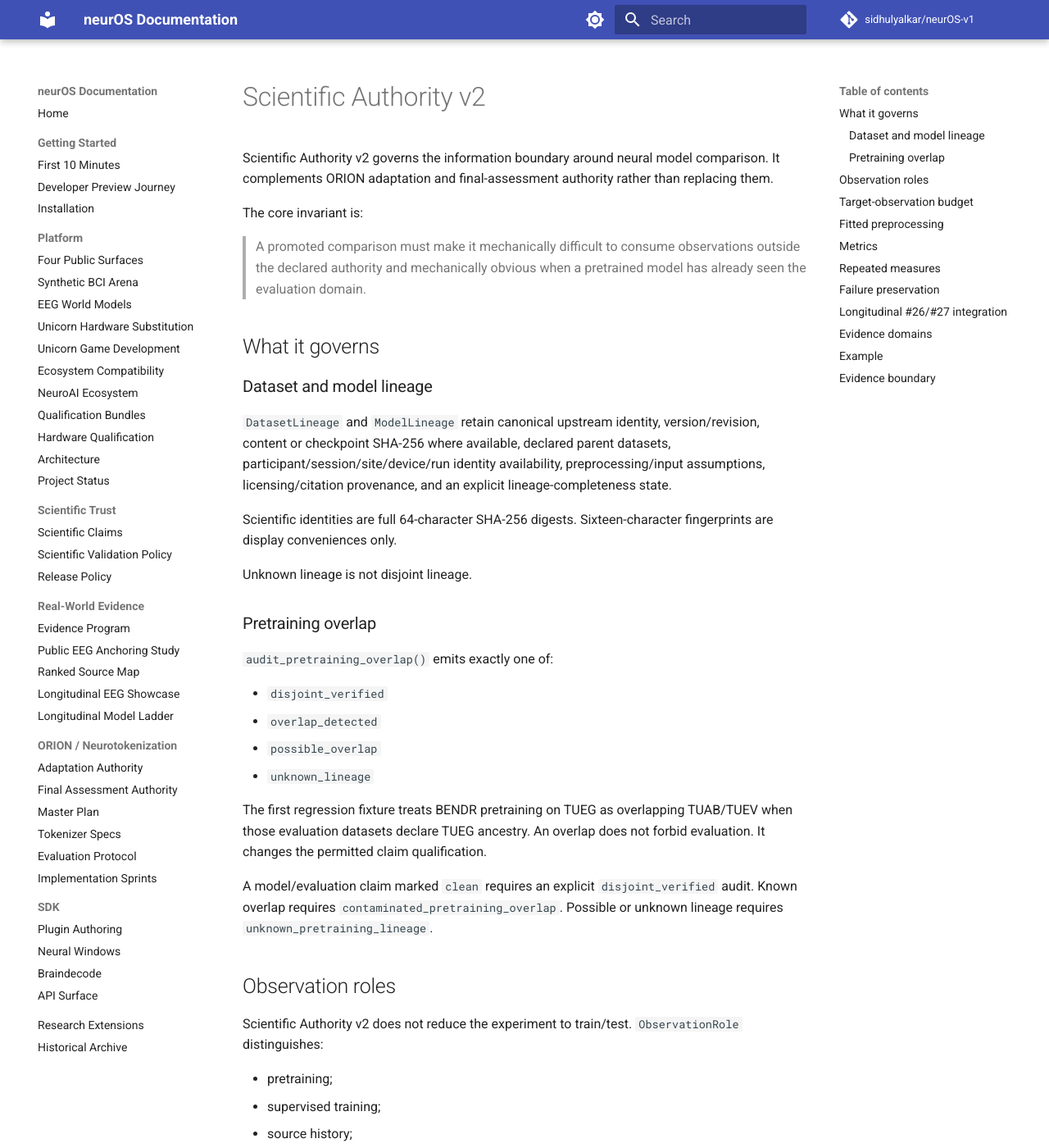
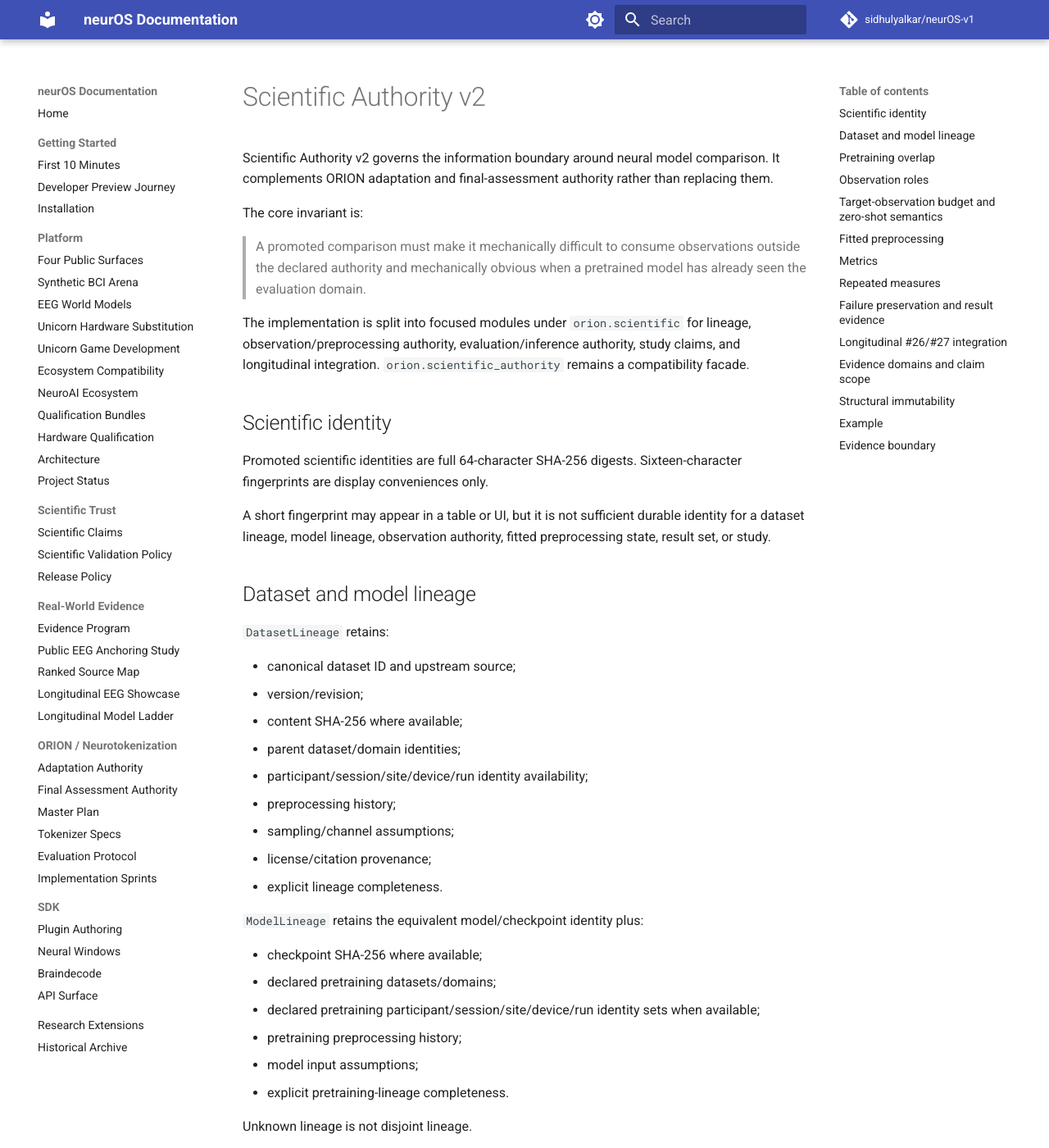
Before and after one commit to sidhulyalkar/neurOS-v1, an MkDocs documentation site: the page built from docs/SCIENTIFIC_AUTHORITY_V2.md, in a window 1280 px wide and 1400 px high. Shown: the whole window at 82% size. Built offline with MkDocs 1.6.1 and Material for MkDocs 9.7.7, drawn with Linux system fonts in a browser that asks for light colours; comment, search, counter and statistics services are not loaded; some of the changed text lies outside the part shown.

Commit message:
docs(orion): document full scientific authority semantics

````diff
--- a/docs/SCIENTIFIC_AUTHORITY_V2.md
+++ b/docs/SCIENTIFIC_AUTHORITY_V2.md
@@ -6,17 +6,40 @@ The core invariant is:
 
 > A promoted comparison must make it mechanically difficult to consume observations outside the declared authority and mechanically obvious when a pretrained model has already seen the evaluation domain.
 
-## What it governs
+The implementation is split into focused modules under `orion.scientific` for lineage, observation/preprocessing authority, evaluation/inference authority, study claims, and longitudinal integration. `orion.scientific_authority` remains a compatibility facade.
 
-### Dataset and model lineage
+## Scientific identity
 
-`DatasetLineage` and `ModelLineage` retain canonical upstream identity, version/revision, content or checkpoint SHA-256 where available, declared parent datasets, participant/session/site/device/run identity availability, preprocessing/input assumptions, licensing/citation provenance, and an explicit lineage-completeness state.
+Promoted scientific identities are full 64-character SHA-256 digests. Sixteen-character fingerprints are display conveniences only.
 
-Scientific identities are full 64-character SHA-256 digests. Sixteen-character fingerprints are display conveniences only.
+A short fingerprint may appear in a table or UI, but it is not sufficient durable identity for a dataset lineage, model lineage, observation authority, fitted preprocessing state, result set, or study.
+
+## Dataset and model lineage
+
+`DatasetLineage` retains:
+
+- canonical dataset ID and upstream source;
+- version/revision;
+- content SHA-256 where available;
+- parent dataset/domain identities;
+- participant/session/site/device/run identity availability;
+- preprocessing history;
+- sampling/channel assumptions;
+- license/citation provenance;
+- explicit lineage completeness.
+
+`ModelLineage` retains the equivalent model/checkpoint identity plus:
+
+- checkpoint SHA-256 where available;
+- declared pretraining datasets/domains;
+- declared pretraining participant/session/site/device/run identity sets when available;
+- pretraining preprocessing history;
+- model input assumptions;
+- explicit pretraining-lineage completeness.
 
 Unknown lineage is not disjoint lineage.
 
-### Pretraining overlap
+## Pretraining overlap
 
 `audit_pretraining_overlap()` emits exactly one of:
 
@@ -25,9 +48,15 @@ Unknown lineage is not disjoint lineage.
 - `possible_overlap`
 - `unknown_lineage`
 
-The first regression fixture treats BENDR pretraining on TUEG as overlapping TUAB/TUEV when those evaluation datasets declare TUEG ancestry. An overlap does not forbid evaluation. It changes the permitted claim qualification.
+The audit walks transitive dataset ancestry. A checkpoint pretrained on TUEG therefore overlaps an evaluation dataset whose parent or grandparent domain is TUEG.
 
-A model/evaluation claim marked `clean` requires an explicit `disjoint_verified` audit. Known overlap requires `contaminated_pretraining_overlap`. Possible or unknown lineage requires `unknown_pretraining_lineage`.
+If a declared parent dataset cannot be resolved, a complete-looking leaf dataset does not receive `disjoint_verified`; the result is `possible_overlap`.
+
+The audit also checks declared entity identities. If pretraining and evaluation expose an overlapping participant/session/site/device/run identity at the same level, the overlap is machine-visible even when the top-level dataset names differ.
+
+The regression suite treats BENDR pretraining on TUEG as overlapping TUAB/TUEV when those evaluation datasets declare TUEG ancestry. An overlap does not forbid evaluation. It changes the permitted claim qualification.
+
+A model/evaluation claim marked `clean` requires an explicit `disjoint_verified` audit whose full model/dataset lineage SHA-256 values still match the study. A stale or forged audit is rejected. Known overlap requires `contaminated_pretraining_overlap`. Possible or unknown lineage requires `unknown_pretraining_lineage`.
 
 ## Observation roles
 
@@ -56,19 +85,24 @@ The default role policy is intentionally strict:
 | mechanistic discovery | mechanistic-discovery authority only |
 | final assessment | final-assessment authority only |
 
-In particular, final-assessment observations cannot be silently consumed by normalization, source weighting, adaptation, early stopping, model selection, or mechanistic discovery.
+Final-assessment observations therefore cannot be silently consumed by normalization, source weighting, adaptation, early stopping, model selection, or mechanistic discovery.
 
-## Target-observation budget
+The top-level `ScientificStudyAuthority` also verifies that every observation references a dataset lineage actually declared by the study, and that every data-fitted preprocessing transform consumes only observation authorities in the declared study universe.
+
+## Target-observation budget and zero-shot semantics
 
 `TargetObservationBudget` reports labeled and unlabeled information independently:
 
 ```text
 labeled_examples
+labeled_examples_per_class
 unlabeled_examples
 unlabeled_seconds
 ```
 
-Zero labeled calibration is therefore not automatically zero-shot. A method that observes an unlabeled target distribution has a nonzero target-observation budget even when `labeled_examples == 0`.
+Zero labeled calibration is not automatically zero-shot. A method that observes target-session statistics, target covariance, embeddings, moments, or other unlabeled target information has a nonzero target-observation budget even when `labeled_examples == 0`.
+
+A claim explicitly marked `zero_shot_claim=True` must point to a declared target budget with zero labeled examples, zero unlabeled examples, and zero unlabeled seconds. Otherwise study construction fails.
 
 ## Fitted preprocessing
 
@@ -86,7 +120,7 @@ Promoted metrics are immutable `MetricSpec` objects rather than bare strings. A
 - ID and version;
 - optimization direction;
 - averaging and class semantics;
-- positive class when relevant;
+- positive class where relevant;
 - probability/calibration requirement;
 - estimator implementation and version;
 - aggregation unit;
@@ -94,15 +128,17 @@ Promoted metrics are immutable `MetricSpec` objects rather than bare strings. A
 - uncertainty/inference method;
 - primary/secondary status.
 
-The failure policy deliberately has no silent `drop` option.
+The failure policy deliberately has no silent `drop` option. Probability-dependent metrics must make their probability/calibration semantics explicit.
+
+A promoted study must declare exactly one primary metric.
 
 ## Repeated measures
 
 `RepeatedMeasuresAuthority` records the deployment hierarchy and inference unit explicitly. The Kumar2024 study should use participant as the independent unit while preserving participant -> session -> run -> trial hierarchy, GR/PAR strata, and target-session structure.
 
-Ninety participant-session cases are not ninety independent participants.
+The declared clustering authority must include the independent experimental unit. Ninety participant-session cases are not ninety independent participants.
 
-## Failure preservation
+## Failure preservation and result evidence
 
 `FailurePreservingResultSet` requires a complete Cartesian product of declared methods and declared cases. Each method/case pair must be represented by an explicit `CaseOutcome`, including:
 
@@ -113,11 +149,15 @@ Ninety participant-session cases are not ninety independent participants.
 - `nonconverged`
 - `unavailable`
 
-A method therefore cannot improve its aggregate by disappearing from difficult cases.
+Successful rows must report the declared metric scorecard. Unknown metric names are rejected. A method therefore cannot improve its aggregate by disappearing from difficult cases or changing its scorecard case by case.
+
+Task-utility claims must cite at least one embedded failure-preserving **result-set SHA-256**. A metric-definition SHA says how the study intended to score; it is not evidence that the model actually achieved a result.
 
 ## Longitudinal #26/#27 integration
 
 `bind_longitudinal_case_authority()` consumes the existing serialized `LongitudinalCaseAuthority` produced by the longitudinal benchmark. It does not regenerate or alter the split.
+
+The bridge derives a full SHA-256 over the exact serialized frozen case authority after removing only derived identity fields. If a future longitudinal authority supplies its own full `authority_sha256`, the bridge verifies it rather than trusting it. The legacy 16-character `authority_fingerprint` is preserved only as display metadata.
 
 For a declared calibration budget it binds:
 
@@ -126,9 +166,13 @@ For a declared calibration budget it binds:
 - `evaluation_indices` -> `final_assessment`;
 - optional separately declared unlabeled target indices -> `unlabeled_target_observation`.
 
-The adapter fails if source/calibration/final sets overlap. It also refuses to use final-assessment rows as unlabeled target observations. This preserves the frozen Kumar2024 protocol while adding information-budget governance.
+Indices must be actual non-negative integers. Floats and booleans are not silently coerced. When `n_samples` is present, every index is range-checked.
 
-## Evidence domains
+Source, labeled calibration, unlabeled target observation, and final assessment must remain disjoint. In particular, the adapter refuses to relabel source-history or final-assessment rows as unlabeled target observations.
+
+This preserves the frozen Kumar2024 protocol while adding full identity and information-budget governance.
+
+## Evidence domains and claim scope
 
 `ScientificStudyAuthority.report()` separates claims into:
 
@@ -143,13 +187,26 @@ Representation similarity is not task utility. Task utility is not mechanism evi
 
 This separation is intentional and should remain visible in Studio/Evidence rather than collapsed into one generic confidence score.
 
+## Structural immutability
+
+Scientific authorities detach caller-owned sequences and recursively freeze provenance mappings where they cross the authority boundary. The top-level study stores target budgets as a read-only mapping. A study identity must not change because a caller still holds a mutable alias.
+
 ## Example
 
 ```bash
 python examples/orion/scientific_authority_v2.py
 ```
 
-The example emits deterministic `orion.scientific_authority.v2` JSON with a full study SHA-256 and display fingerprint.
+The example emits deterministic `orion.scientific_authority.v2` JSON with:
+
+- full study SHA-256;
+- display fingerprint;
+- explicit zero-target information budget;
+- failure-preserving result-set SHA-256;
+- overlap status;
+- separated evidence domains and claim scope.
+
+The example's numeric score is a deterministic report-shape fixture, not real-data evidence.
 
 ## Evidence boundary
 
````
